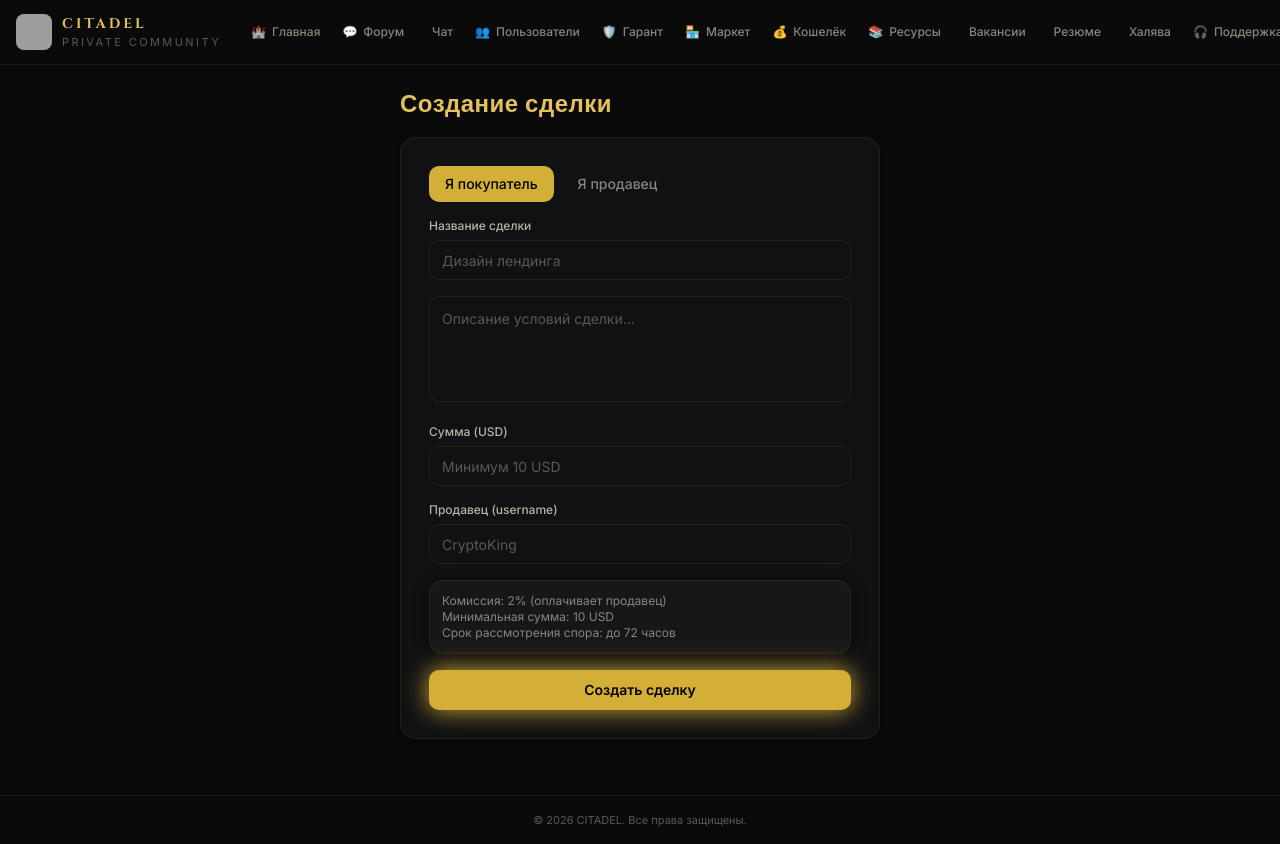
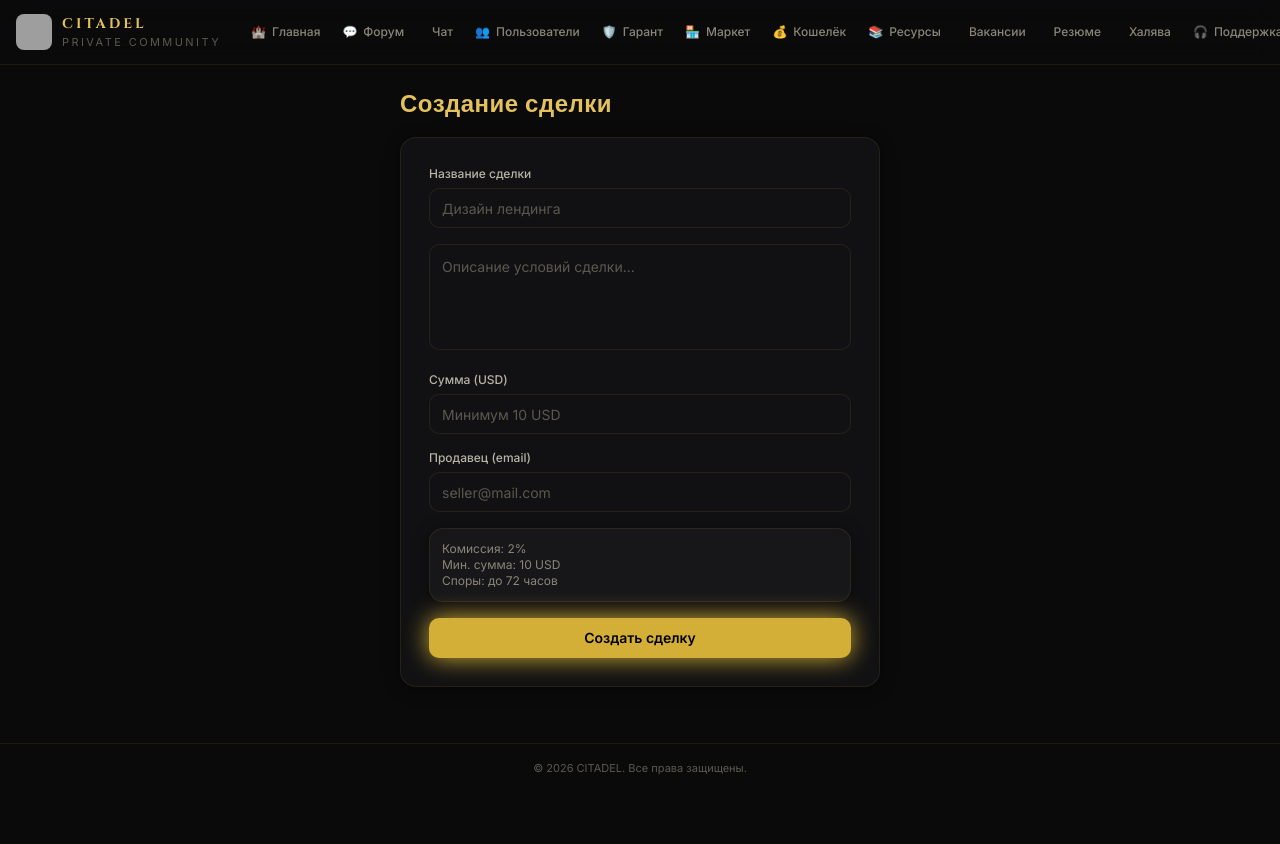
Before and after one commit to Usman84kgg/Citadel-forum, a Next.js app: page /escrow/create in a window 1280 px wide. Shown: the top 844 px of the page. After the commit the page ends 800 px from the top, so only its background shows below. Built offline with nearby package versions, Linux system fonts and the light colour scheme; no server answers; grey boxes are pictures that could not be loaded.

Commit message:
Update page.tsx

```diff
--- a/src/app/escrow/create/page.tsx
+++ b/src/app/escrow/create/page.tsx
@@ -12,7 +12,6 @@ export default function CreateDealPage() {
   const [description, setDescription] = useState("");
   const [amount, setAmount] = useState("");
   const [sellerId, setSellerId] = useState("");
-  const [role, setRole] = useState<"buyer" | "seller">("buyer");
   const [loading, setLoading] = useState(false);
   const [error, setError] = useState("");
 
@@ -24,13 +23,7 @@ export default function CreateDealPage() {
     const res = await fetch("/api/escrow/deals", {
       method: "POST",
       headers: { "Content-Type": "application/json" },
-      body: JSON.stringify({
-        title,
-        description,
-        amount: parseFloat(amount),
-        sellerId: role === "seller" ? "me" : sellerId,
-        buyerId: role === "buyer" ? "me" : sellerId,
-      }),
+      body: JSON.stringify({ title, description, amount: parseFloat(amount), sellerId }),
     });
 
     const data = await res.json();
@@ -47,21 +40,8 @@ export default function CreateDealPage() {
   return (
     <div className="citadel-container py-6 max-w-lg mx-auto space-y-4">
       <h1 className="font-display text-2xl font-bold text-gold-400">Создание сделки</h1>
-
       <Card padding="lg">
         <form onSubmit={handleSubmit} className="space-y-4">
-          <div className="flex gap-2">
-            {["buyer", "seller"].map((r) => (
-              <button key={r} type="button" onClick={() => setRole(r as typeof role)}
-                className={`px-4 py-2 rounded-control text-sm font-medium transition-colors ${
-                  role === r ? "bg-gold-500 text-black" : "bg-surface text-ink-muted hover:bg-surface-2"
-                }`}
-              >
-                {r === "buyer" ? "Я покупатель" : "Я продавец"}
-              </button>
-            ))}
-          </div>
-
           <Input label="Название сделки" value={title} onChange={(e) => setTitle(e.target.value)} placeholder="Дизайн лендинга" required />
           <textarea
             value={description}
@@ -72,16 +52,13 @@ export default function CreateDealPage() {
             required
           />
           <Input label="Сумма (USD)" type="number" step="0.01" min="10" value={amount} onChange={(e) => setAmount(e.target.value)} placeholder="Минимум 10 USD" required />
-          <Input label={role === "buyer" ? "Продавец (username)" : "Покупатель (username)"} value={sellerId} onChange={(e) => setSellerId(e.target.value)} placeholder="CryptoKing" required />
-
+          <Input label="Продавец (email)" value={sellerId} onChange={(e) => setSellerId(e.target.value)} placeholder="seller@mail.com" required />
           <div className="citadel-card bg-surface-2 border border-line-gold/30 p-3 rounded-panel">
-            <p className="text-xs text-ink-muted">Комиссия: 2% (оплачивает продавец)</p>
-            <p className="text-xs text-ink-muted">Минимальная сумма: 10 USD</p>
-            <p className="text-xs text-ink-muted">Срок рассмотрения спора: до 72 часов</p>
+            <p className="text-xs text-ink-muted">Комиссия: 2%</p>
+            <p className="text-xs text-ink-muted">Мин. сумма: 10 USD</p>
+            <p className="text-xs text-ink-muted">Споры: до 72 часов</p>
           </div>
-
           {error ? <p className="text-xs text-danger">{error}</p> : null}
-
           <Button type="submit" loading={loading} className="w-full">Создать сделку</Button>
         </form>
       </Card>
```
